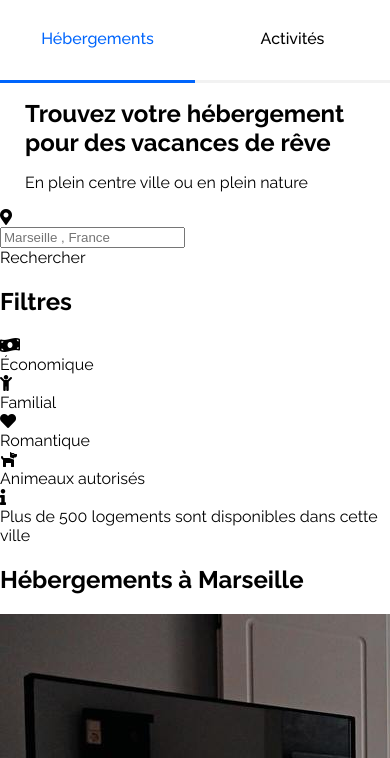
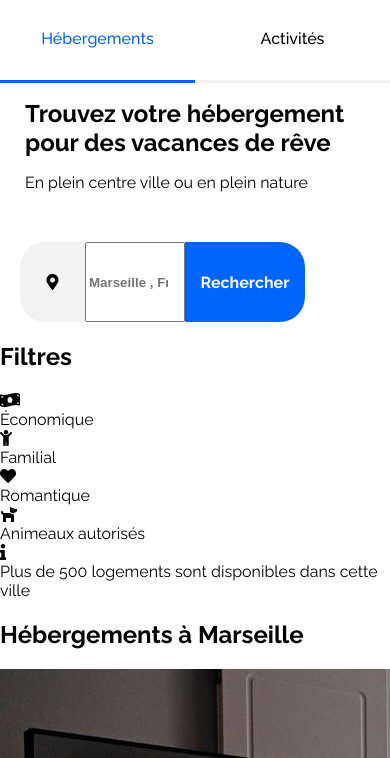
Before and after one commit to Aelkoulali/Reservia, a plain HTML site: page index.html in a window 390 px wide. Shown: the part 86-844 px from the top of the page. Drawn offline with Linux system fonts and the light colour scheme.

Commit message:
Add CSS Search Bar

```diff
--- a/index.css
+++ b/index.css
@@ -144,7 +144,7 @@ html,body{
 
 /*** MAIN ***/
 
-.main {
+  .main {
     max-width: 2540px;
     margin: 0 auto;
     box-sizing: border-box;
@@ -180,3 +180,99 @@ html,body{
     }
 
     }
+
+/*** SEARCHBAR ***/
+
+
+  .searchBar {
+
+  display:flex;
+  justify-content: flex-start;
+  max-width: 100%;
+  height: auto;
+  margin-left: 50px;
+  font-family: 'Raleway';
+
+  }
+
+  .inputbox {
+
+  box-shadow:1px solid #f2f2f2 ;
+  font-size: 400;
+  max-width: 250px ;
+  height: 80px;
+  color: black;
+  font-weight: bold;
+  align-items: center;
+  position: relative;
+  display: inline-block;
+
+  }
+
+  .positionIcon {
+
+  height: auto;
+  min-width: 80px;
+  position: relative;
+  border-bottom-left-radius: 25px;
+  border-top-left-radius: 25px;
+  background-color:#f2f2f2 ;
+  display: flex;
+  justify-content: center;
+  align-items: center;
+
+  }
+
+  .buttonSearch {
+
+  height: auto;
+  width: 200px;
+  font-size: 400;
+  position: relative;
+  font-weight: bold;
+  color: white;
+  cursor: pointer;
+  background-color:#0065FC;
+  display: flex;
+  align-items: center;
+  justify-content: center;
+  border-bottom-right-radius: 25px;
+  border-top-right-radius: 25px;
+
+  }
+
+  @media screen and (min-width: 320px) and (max-width: 770px) {
+
+  .positionIcon {
+  height: auto;
+  min-width: 65px;
+  position: relative;
+  border-bottom-left-radius: 25px;
+  border-top-left-radius: 25px;
+  background-color:#f2f2f2 ;
+  display: flex;
+  justify-content: center;
+  align-items: center;
+
+          }
+
+  .searchBar {
+  max-width: 100%;
+  height: auto;
+  padding-left: 0;
+  margin-top: 50px;
+  margin-left: 20px;
+  margin-right: 20px;
+
+  }
+
+  .inputbox {
+  max-width: 100px;
+  }
+
+  .buttonSearch {
+  max-width: 120px;
+
+  }
+
+  }
```
